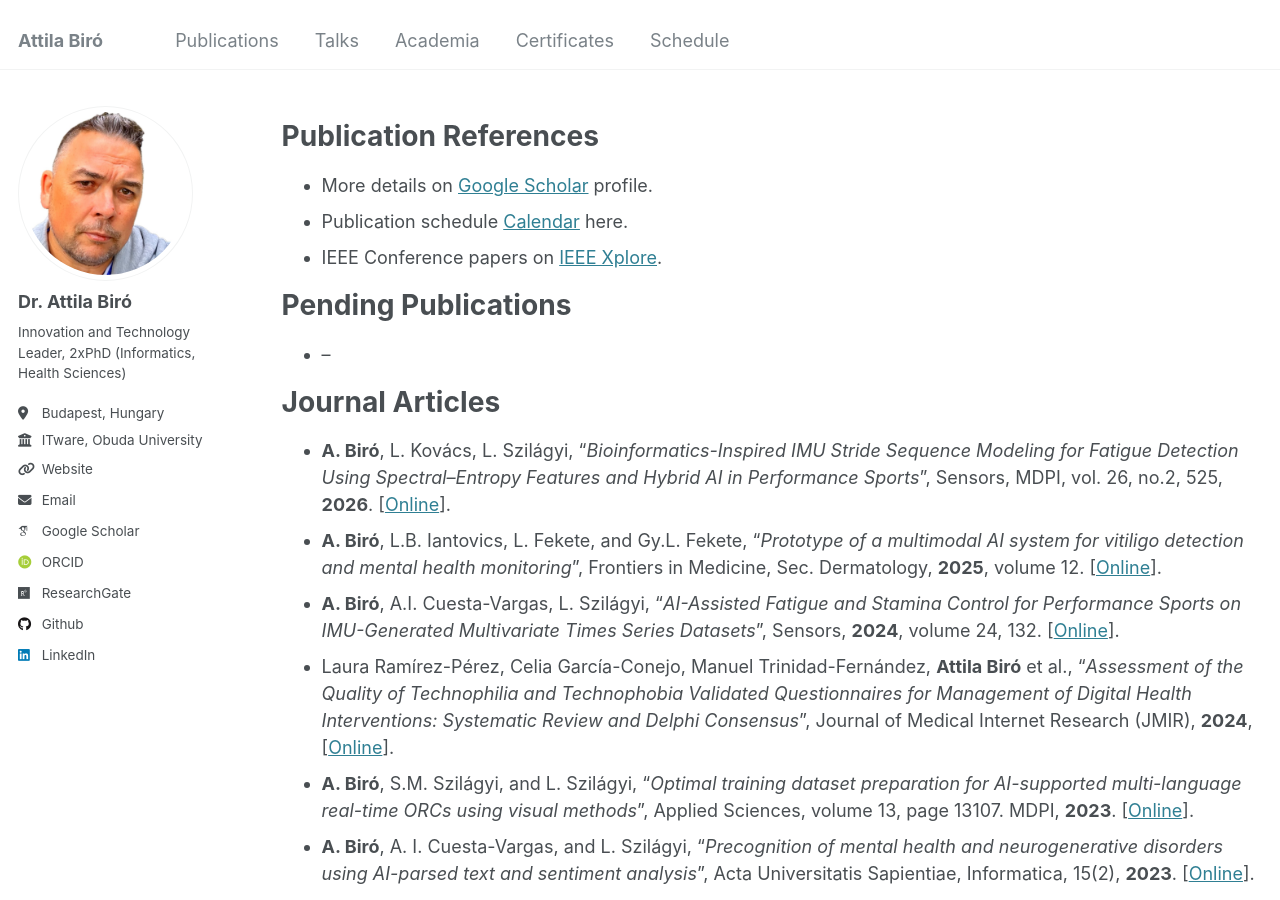
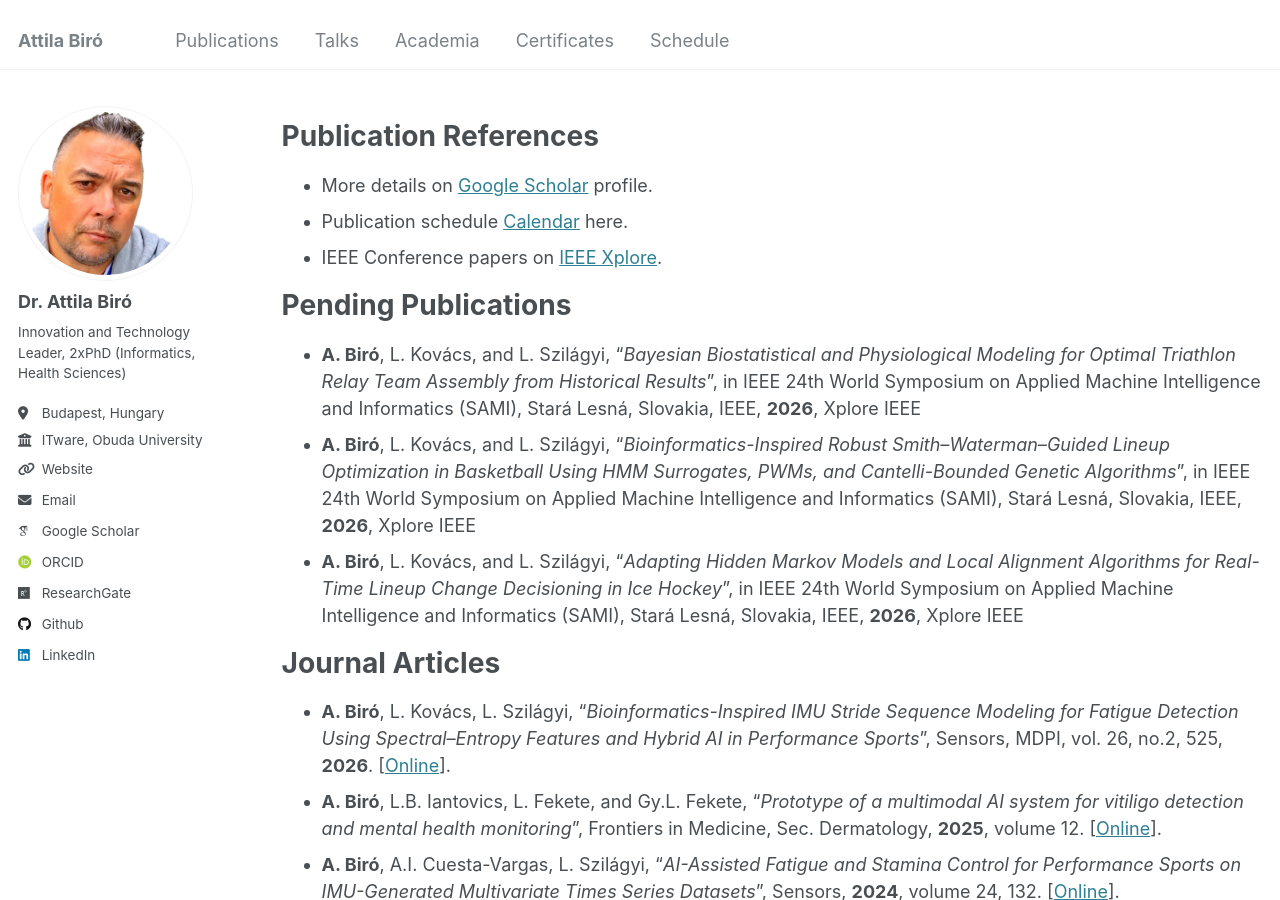
Before and after one commit to biroka/biroka.github.io, a Jekyll site: the page built from _pages/publications.md, in a window 1280 px wide and 900 px high. Built offline with Jekyll 4.4.1, drawn with Linux system fonts in a browser that asks for light colours; some web fonts are replaced.

Commit message:
Add pending publications to the list

```diff
--- a/_pages/publications.md
+++ b/_pages/publications.md
@@ -18,7 +18,9 @@ Publication References
 
 Pending Publications
 ======
-*  --
+* **A. Biró**, L. Kovács, and L. Szilágyi, “_Bayesian Biostatistical and Physiological Modeling for Optimal Triathlon Relay Team Assembly from Historical Results_”, in IEEE 24th World Symposium on Applied Machine Intelligence and Informatics (SAMI), Stará Lesná, Slovakia, IEEE, **2026**,  Xplore IEEE
+* **A. Biró**, L. Kovács, and L. Szilágyi, “_Bioinformatics-Inspired Robust Smith–Waterman–Guided Lineup Optimization in Basketball Using HMM Surrogates, PWMs, and Cantelli-Bounded Genetic Algorithms_”, in IEEE 24th World Symposium on Applied Machine Intelligence and Informatics (SAMI), Stará Lesná, Slovakia, IEEE, **2026**,  Xplore IEEE
+* **A. Biró**, L. Kovács, and L. Szilágyi, “_Adapting Hidden Markov Models and Local Alignment Algorithms for Real-Time Lineup Change Decisioning in Ice Hockey_”, in IEEE 24th World Symposium on Applied Machine Intelligence and Informatics (SAMI), Stará Lesná, Slovakia, IEEE, **2026**,  Xplore IEEE
 
 Journal Articles
 ======
```
